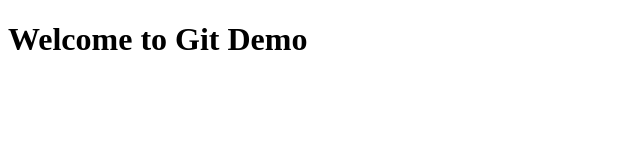
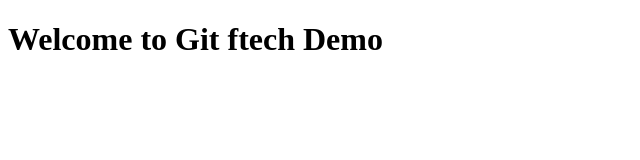
Before and after one commit to miqdadh/git-ftech-pull-demo-, a plain HTML site: page index.html in a window 1280 px wide. Shown: the whole page, without its empty margins (0-640 px from the left). Drawn offline with Linux system fonts and the light colour scheme.

Commit message:
Updadted heanding

```diff
--- a/index.html
+++ b/index.html
@@ -6,6 +6,6 @@
     <title>Document</title>
 </head>
 <body>
-    <h1>Welcome to Git Demo</h1>
+    <h1>Welcome to Git ftech Demo</h1>
 </body>
 </html>
```
